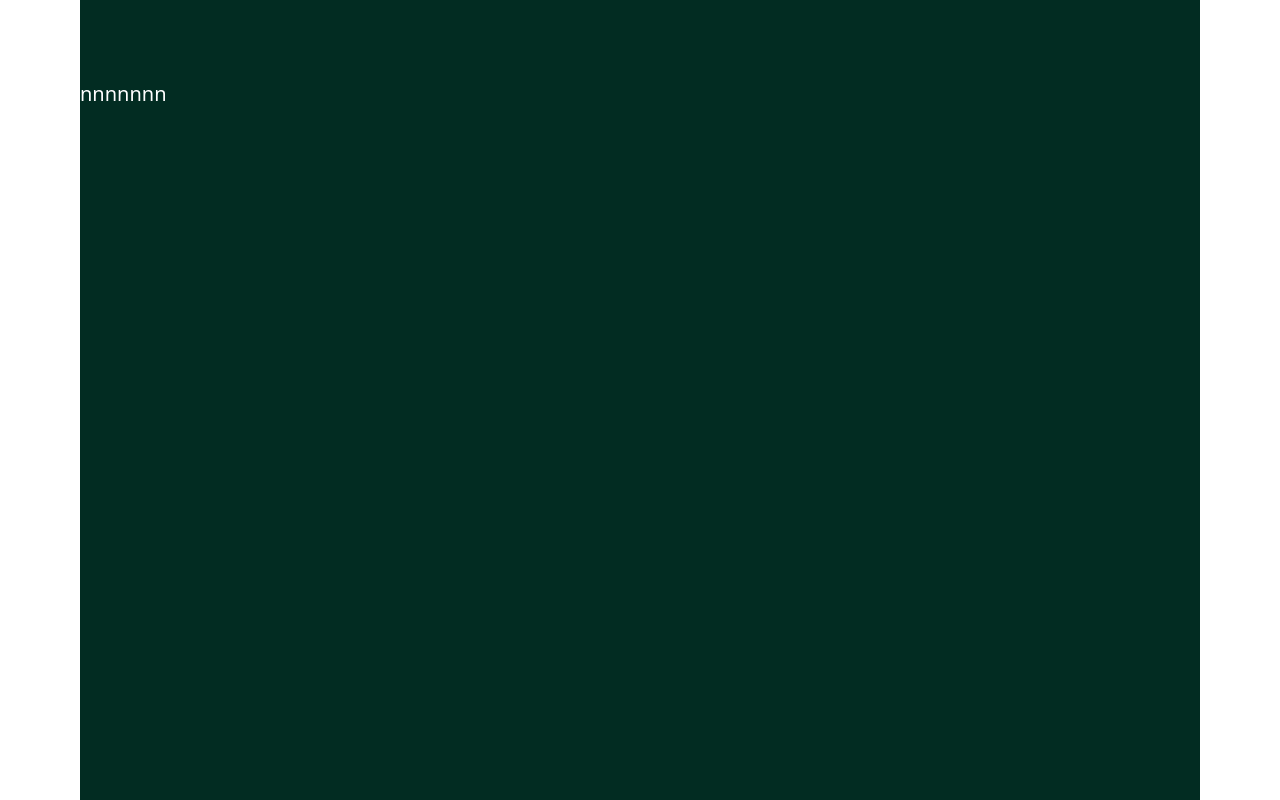
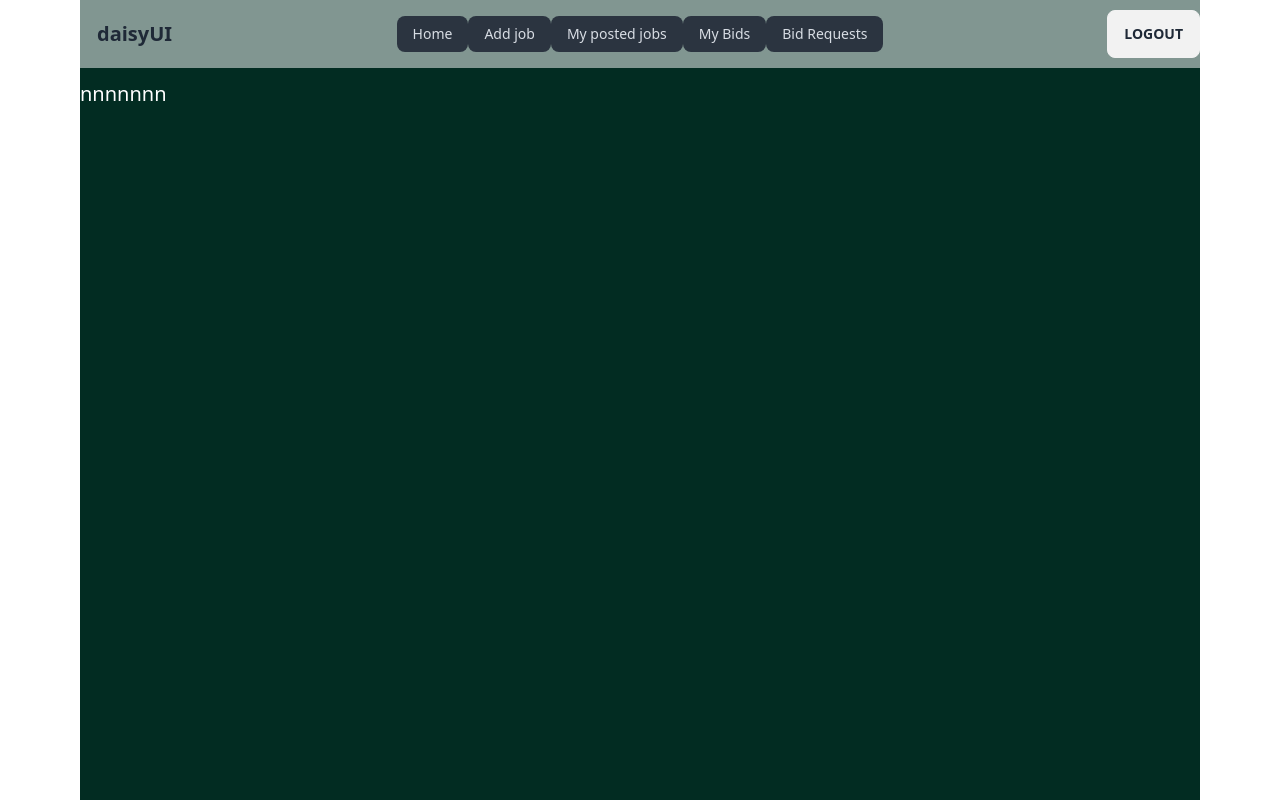
Before and after one commit to nhasan97/Online-Marketplace-Client, a React (Vite) app: page / in a window 1280 px wide. Shown: the top 800 px of the page. Built offline with nearby package versions, Linux system fonts and the light colour scheme.

Commit message:
added the navbar

```diff
--- a/src/layouts/Root.jsx
+++ b/src/layouts/Root.jsx
@@ -1,13 +1,16 @@
 import { Outlet } from "react-router-dom";
 import Footer from "../reusableComponents/Footer";
+import Navbar from "../reusableComponents/Navbar/Navbar";
 
 const Root = () => {
   return (
     <div>
+      <div className="flex justify-center relative">
+        <Navbar></Navbar>
+      </div>
       <div className="max-w-screen-xl mx-auto px-20">
         <Outlet></Outlet>
       </div>
-
       <Footer></Footer>
     </div>
   );
--- /dev/null
+++ b/src/reusableComponents/Navbar/Navbar.jsx
@@ -0,0 +1,63 @@
+import { NavLink } from "react-router-dom";
+
+const Navbar = () => {
+  const links = (
+    <>
+      <li>
+        <NavLink to="/">Home</NavLink>
+      </li>
+      <li>
+        <NavLink to="/">Add job</NavLink>
+      </li>
+      <li>
+        <NavLink to="/">My posted jobs</NavLink>
+      </li>
+      <li>
+        <NavLink to="/">My Bids</NavLink>
+      </li>
+      <li>
+        <NavLink to="/">Bid Requests</NavLink>
+      </li>
+    </>
+  );
+
+  return (
+    <div className="navbar max-w-screen-xl px-20 bg-[rgba(255,255,255,.5)] absolute">
+      <div className="navbar-start">
+        <div className="dropdown">
+          <label tabIndex={0} className="btn btn-ghost lg:hidden">
+            <svg
+              xmlns="http://www.w3.org/2000/svg"
+              className="h-5 w-5"
+              fill="none"
+              viewBox="0 0 24 24"
+              stroke="currentColor"
+            >
+              <path
+                strokeLinecap="round"
+                strokeLinejoin="round"
+                strokeWidth="2"
+                d="M4 6h16M4 12h8m-8 6h16"
+              />
+            </svg>
+          </label>
+          <ul
+            tabIndex={0}
+            className="menu menu-sm dropdown-content mt-3 z-[1] p-2 shadow bg-base-100 rounded-box w-52"
+          >
+            {links}
+          </ul>
+        </div>
+        <a className="btn btn-ghost normal-case text-xl">daisyUI</a>
+      </div>
+      <div className="navbar-center hidden lg:flex">
+        <ul className="menu menu-horizontal px-1">{links}</ul>
+      </div>
+      <div className="navbar-end">
+        <button className="btn">Logout</button>
+      </div>
+    </div>
+  );
+};
+
+export default Navbar;
```
Also changed, not shown: src/reusableComponents/Navbar/Navbar.css (added).
